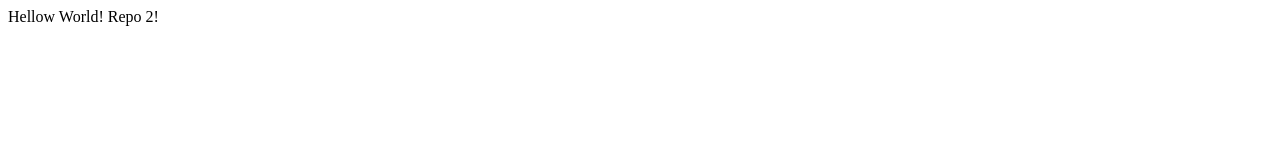
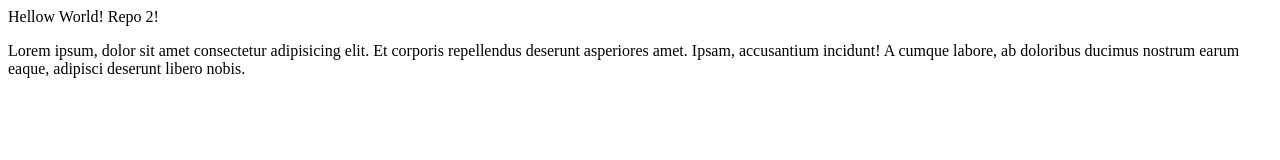
Before and after one commit to git-patra/repo-test-2, a plain HTML site: page index.html in a window 1280 px wide. Drawn offline with Linux system fonts and the light colour scheme.

Commit message:
Menambah paragrap di index

```diff
--- a/index.html
+++ b/index.html
@@ -10,6 +10,11 @@
 
 <body>
     Hellow World! Repo 2!
+    <p>
+        Lorem ipsum, dolor sit amet consectetur adipisicing elit. Et corporis repellendus deserunt asperiores amet.
+        Ipsam, accusantium incidunt! A cumque labore, ab doloribus ducimus nostrum earum eaque, adipisci deserunt libero
+        nobis.
+    </p>
 </body>
 
 </html>
```
